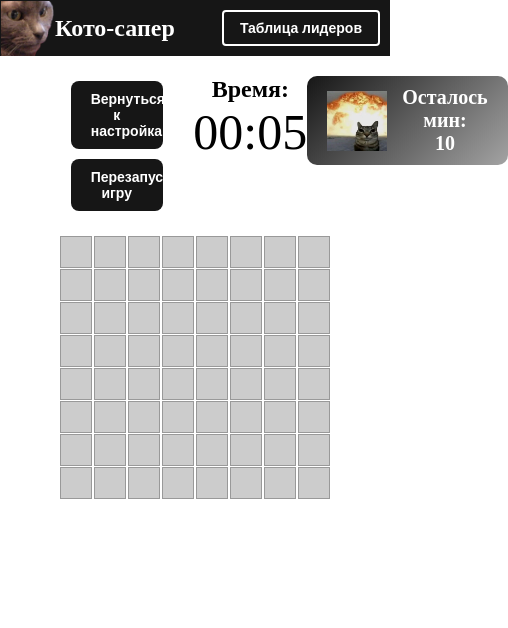
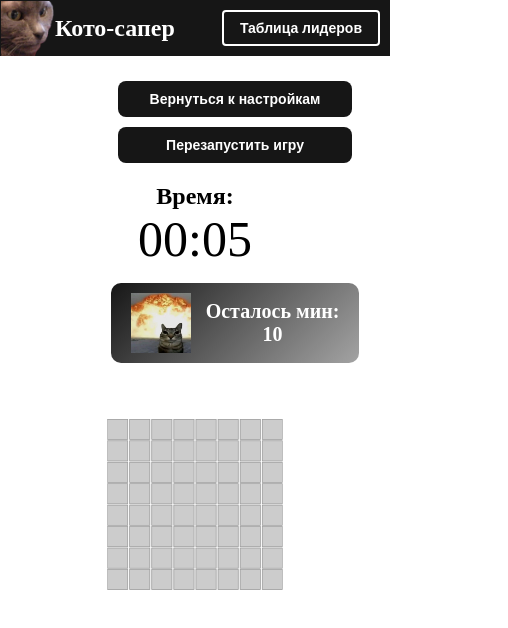
Before and after one commit to liwiggwp/iq-group-minesweeper-game-vue, a Vue app: page /game in a window 390 px wide. Shown: the top 628 px of the page, 508 px wide, since content can reach past the window. Built offline with nearby package versions, Linux system fonts and the light colour scheme; the HTML template or start-up script is replaced by a standard one.

Commit message:
add adapt design for width screen from 320px

```diff
--- a/src/components/layout/LayoutContainer.vue
+++ b/src/components/layout/LayoutContainer.vue
@@ -46,6 +46,7 @@
   display: flex;
   flex-direction: column;
   align-items: center;
+  margin-left: 40px;
   max-width: 400px;
 }
 .board-container {
@@ -53,4 +54,30 @@
   justify-content: center;
   margin-top: 20px;
 }
+
+@media (max-width: 768px) {
+  .top-row {
+    display: flex;
+    flex-direction: column;
+    gap: 15px;
+  }
+  .sidebar-left {
+    order: 1;
+    width: 100%;
+    text-align: center;
+  }
+  .content {
+    order: 2;
+    width: 100%;
+    text-align: center;
+  }
+  .sidebar-right {
+    order: 3;
+    width: 100%;
+    text-align: center;
+  }
+  .board-container {
+    margin-top: 10px;
+  }
+}
 </style>
--- a/src/view/GameView.vue
+++ b/src/view/GameView.vue
@@ -263,9 +263,9 @@ export default {
 
 <style scoped>
 .board {
-  display: grid;
+  display: inline-grid;
   gap: 1px;
-  justify-content: center;
+  overflow-x: auto;
 }
 .row {
   display: flex;
@@ -298,7 +298,39 @@ export default {
   object-fit: cover;
   pointer-events: none;
 }
-p {
-  margin: 0;
+
+@media (max-width: 768px) {
+  .board {
+    transform: scale(0.95);
+  }
+}
+@media (max-width: 600px) {
+  .board {
+    transform: scale(0.85);
+  }
+}
+
+@media (max-width: 500px) {
+  .board {
+    transform: scale(0.75);
+  }
+}
+
+@media (max-width: 400px) {
+  .board {
+    transform: scale(0.65);
+  }
+}
+
+@media (max-width: 350px) {
+  .board {
+    transform: scale(0.55);
+  }
+}
+
+@media (max-width: 320px) {
+  .board {
+    transform: scale(0.5);
+  }
 }
 </style>
```
